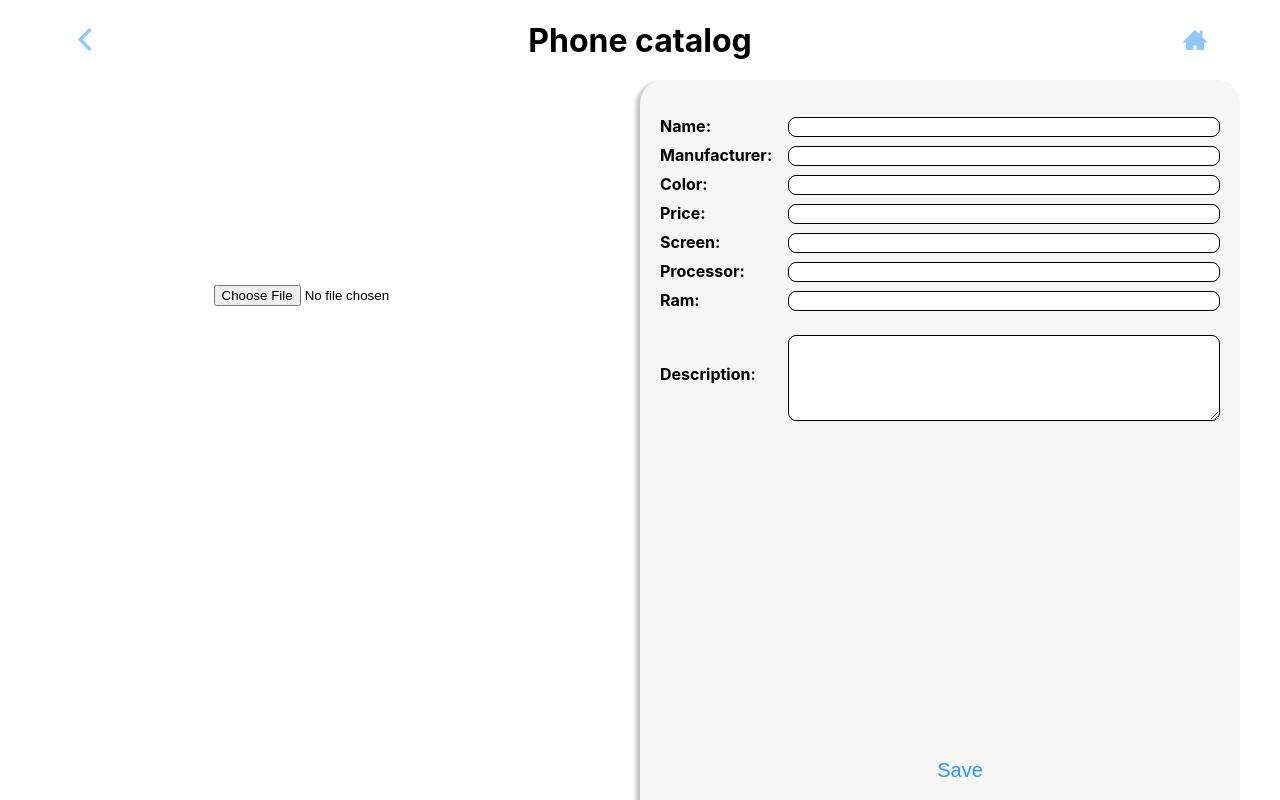
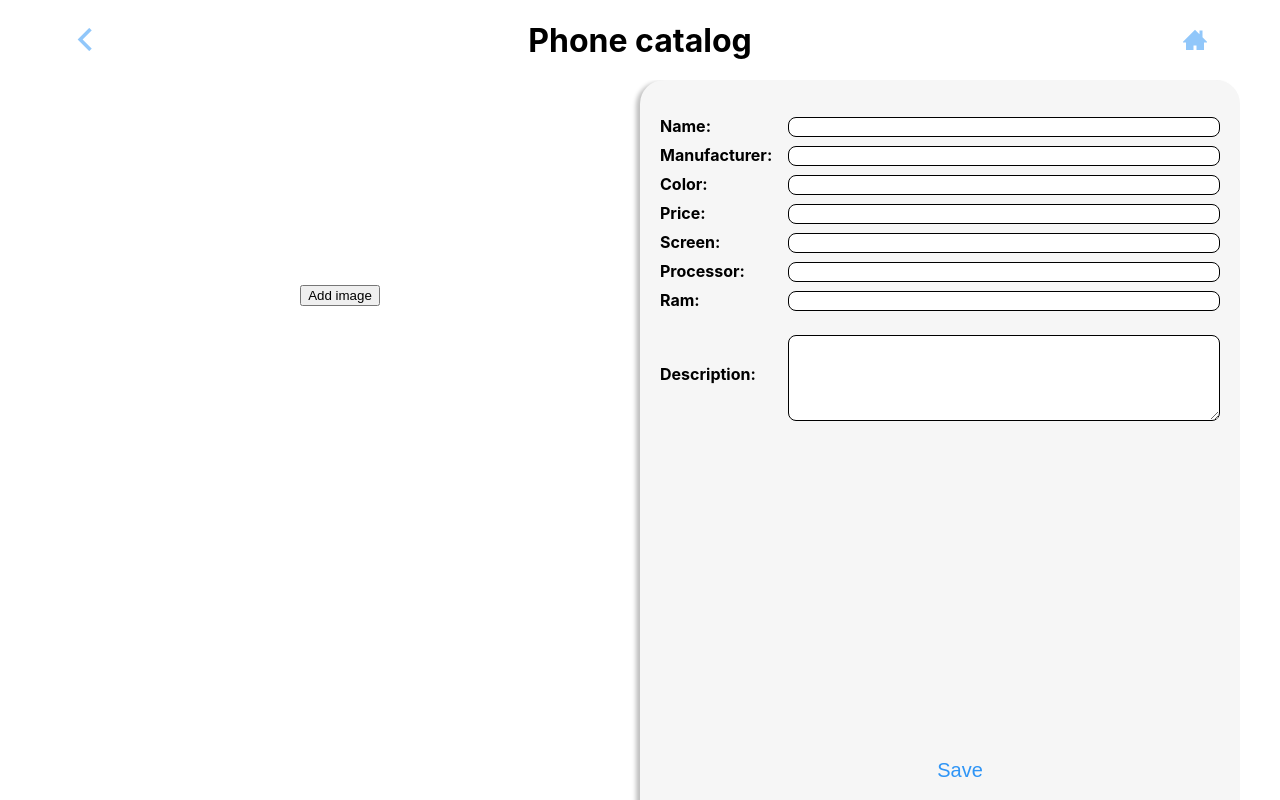
Before and after one commit to Xexuline/guidesmisths, a React (Create React App) app in the folder phone-front/: page /new in a window 1280 px wide. Built offline with nearby package versions, Linux system fonts and the light colour scheme; no server answers.

Commit message:
change som text is is creating mode

```diff
--- a/phone-front/src/components/phoneEditor/phoneEditor.jsx
+++ b/phone-front/src/components/phoneEditor/phoneEditor.jsx
@@ -1,7 +1,7 @@
 import React from 'react'
 
 export default function PhoneEditor (props) {
-  const { phoneInfo } = props
+  const { phoneInfo, isCreation } = props
 
   function changeImage({target}) {
     document.querySelector('img.description__image').src = URL.createObjectURL(target.files[0])
@@ -18,12 +18,19 @@ export default function PhoneEditor (props) {
     </div>)
   }
 
+  function emitFileClick(e) {
+    e.preventDefault()
+    const element = document.querySelector('#field_imageFileName')
+    element.click()
+  }
+
   return (
     <>
       <div className="description__top description__top--editor">
-        <img className="description__image" src={  phoneInfo.imageFileName ? `http://localhost:3001/uploads/${phoneInfo.imageFileName}` : null} alt=""/>
+        <img className="description__image" src={  phoneInfo.imageFileName ? `http://localhost:3001/uploads/${phoneInfo.imageFileName}` : null} alt="" onClick={ emitFileClick }/>
         <div>
-          <input type="file" id="field_imageFileName" accept="image/x-png,image/gif,image/jpeg" onChange={ changeImage }></input>
+          <button className="description__button" onClick={ emitFileClick }>{ isCreation ? 'Add image' : 'Change image'}</button>
+          <input type="file" id="field_imageFileName" accept="image/x-png,image/gif,image/jpeg" onChange={ changeImage } style={{ display: 'none' }}></input>
         </div>
       </div>
       <div className="description__bottom description__bottom--editor">
--- a/phone-front/src/containers/creationContainer/creationContainer.jsx
+++ b/phone-front/src/containers/creationContainer/creationContainer.jsx
@@ -87,7 +87,7 @@ class CreationContainer extends Component {
 
     return (
       <form className="description__wrapper">
-        <PhoneEditor phoneInfo={ phoneInfo } />
+        <PhoneEditor phoneInfo={ phoneInfo } isCreation="true"/>
         <ExtraActions onSave={ this.createPhone.bind(this) }/>
       </form>
     )
```
